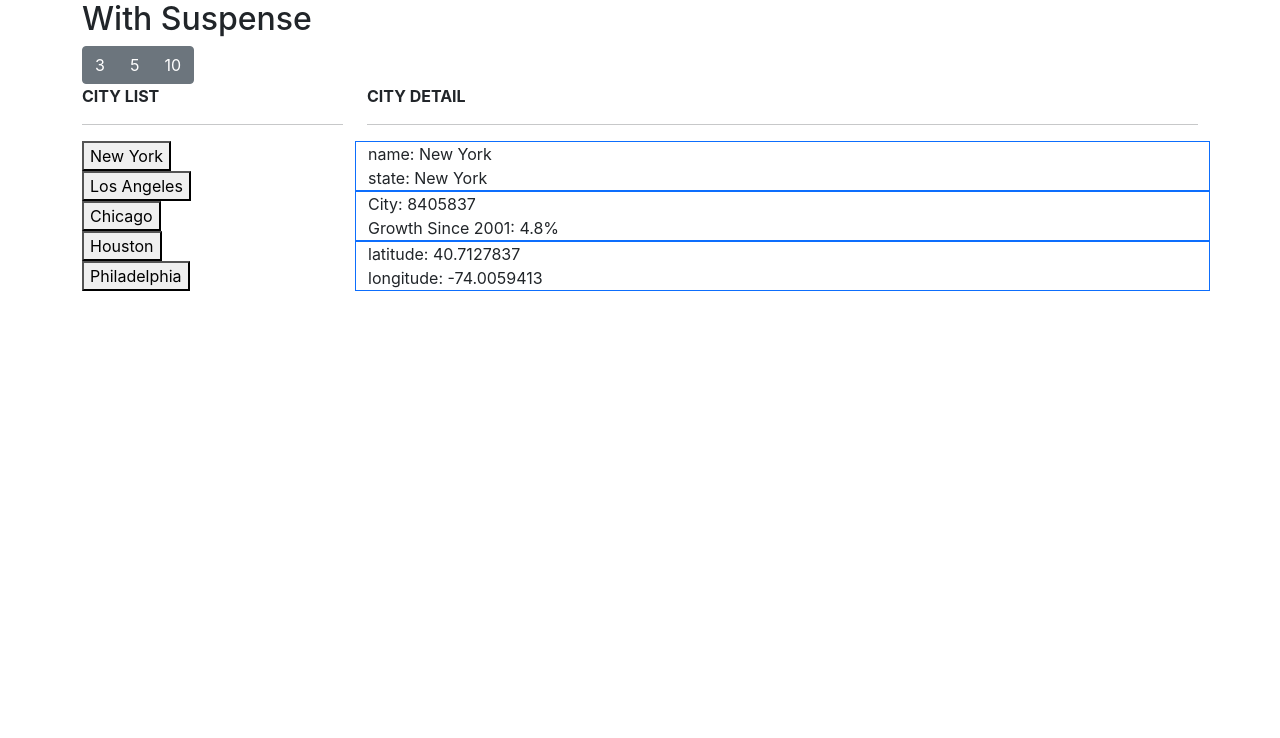
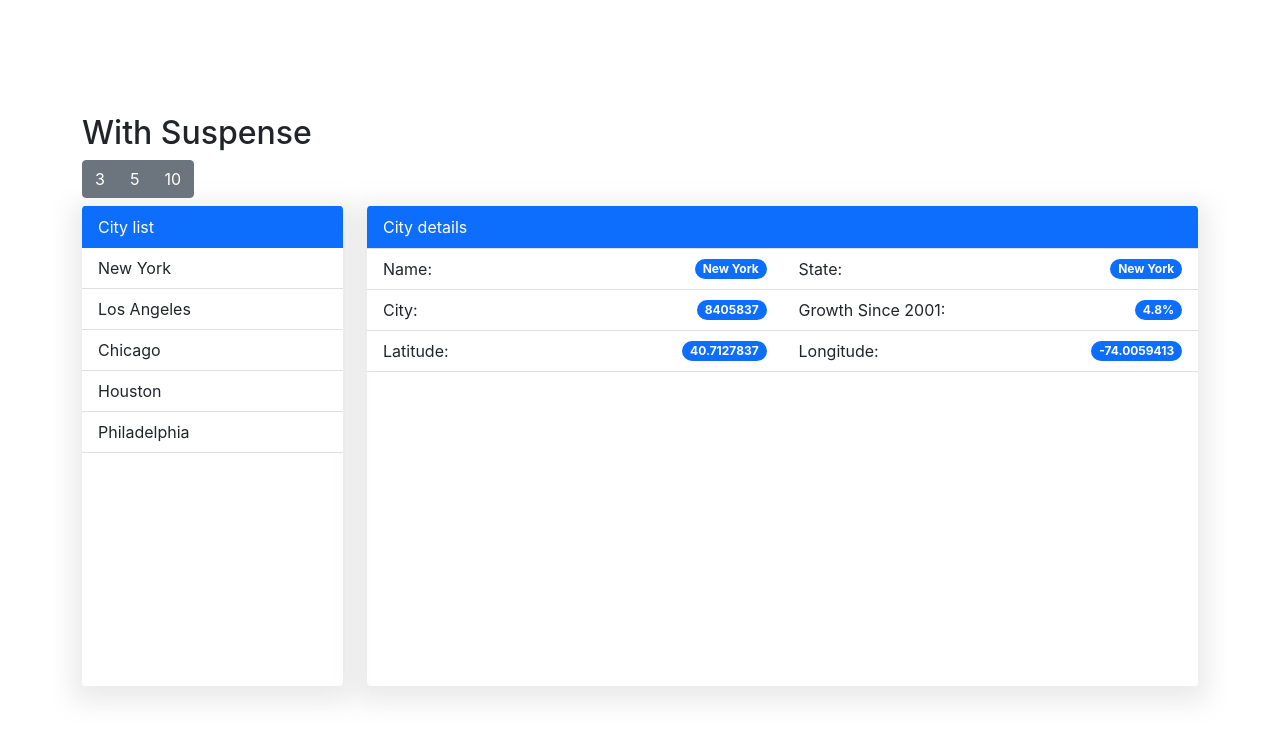
Before and after one commit to pkellner/pluralsight-react-18-whats-new-prelim, a React (Create React App) app: page / in a window 1280 px wide. Shown: the top 738 px of the page. Built offline with nearby package versions, Linux system fonts and the light colour scheme.

Commit message:
👌 IMPROVE: Design system & component UIs

```diff
--- a/src/App.css
+++ b/src/App.css
@@ -1,38 +1,65 @@
-.App {
-  text-align: center;
+:root {
+  --primary-color: #0d6efd;
+  --dark-color: #212529;
+  --gray-color: #6c757d;
+  --light-color: #f8f9fa;
+  --white-color: #fff;
+
+  --heading-font-size: 2rem;
+  --city-heading-font-size: 1.25rem;
+
 }
 
-.App-logo {
-  height: 40vmin;
-  pointer-events: none;
+body {
+  display: flex;
+  flex-direction: column;
+  justify-content: center;
+  height: 100vh;
 }
 
-@media (prefers-reduced-motion: no-preference) {
-  .App-logo {
-    animation: App-logo-spin infinite 20s linear;
-  }
+.city--list, .city--details {
+  min-height: 60vh;
+  max-height: 60vh;
+  overflow: auto;
+  /* border: 1px solid rgba(0,0,0,.125); */
+  box-shadow: 0px 7px 25px 10px rgb(129 129 129 / 16%);
+  border-radius: 0.25rem !important;
 }
 
-.App-header {
-  background-color: #282c34;
-  min-height: 100vh;
-  display: flex;
-  flex-direction: column;
-  align-items: center;
-  justify-content: center;
-  font-size: calc(10px + 2vmin);
-  color: white;
+.city--details .list-group-horizontal > * {
+  width: 50%;
 }
 
-.App-link {
-  color: #61dafb;
+.list-group {
+  border-radius: 0px;
 }
 
-@keyframes App-logo-spin {
-  from {
-    transform: rotate(0deg);
-  }
-  to {
-    transform: rotate(360deg);
-  }
+.list-group-item {
+  border-left: 0 !important;
+  border-right: 0 !important;
+  border-radius: 0 !important;
 }
+
+.city--details ul > * {
+  border-bottom: 0px;
+}
+
+.city--details ul:last-child > * {
+  border-bottom: 1px solid rgba(0,0,0,.125);
+}
+
+.city-meta {
+  display: flex;
+  flex-wrap: wrap;
+  justify-content: space-between;
+  align-items: center;
+}
+
+.city-meta .badge {
+  border-radius: 50rem;
+  background-color: var(--primary-color);
+}
+
+.padding-fix {
+  padding: 1rem 0.5rem ;
+}
--- a/src/App.js
+++ b/src/App.js
@@ -1,4 +1,5 @@
 import CityListAndDetail from "./cityStuff/CityListAndDetail";
+import "./App.css";
 
 export default function App() {
   return <CityListAndDetail />;
--- a/src/cityStuff/CityDetail.js
+++ b/src/cityStuff/CityDetail.js
@@ -2,66 +2,65 @@ import { Suspense, useContext } from "react";
 import { CityDetailStoreContext } from "../CityDetailStoreContext";
 
 function CityInfo() {
-  const { getCityInfo } = useContext(
-    CityDetailStoreContext
-  );
+  const { getCityInfo } = useContext(CityDetailStoreContext);
   const data = getCityInfo();
   return (
-    <div className="border border-primary">
-      name: {data.name}
-      <br />
-      state: {data.state}
-    </div>
+    <ul className="list-group list-group-horizontal">
+      <li className="list-group-item city-meta">
+        Name: <span className="badge">{data.name}</span>
+      </li>
+      <li className="list-group-item city-meta">
+        State: <span className="badge">{data.state}</span>
+      </li>
+    </ul>
   );
 }
 
 function CityStats() {
-  const {  getCityStats } = useContext(
-    CityDetailStoreContext
-  );
+  const { getCityStats } = useContext(CityDetailStoreContext);
   const data = getCityStats();
   return (
-    <div className="border border-primary">
-      City: {data.population}
-      <br />
-      Growth Since 2001: {data.growth}
-    </div>
+    <ul className="list-group list-group-horizontal">
+      <li className="list-group-item city-meta">
+        City: <span className="badge">{data.population}</span>
+      </li>
+      <li className="list-group-item city-meta">
+        Growth Since 2001: <span className="badge">{data.growth}</span>
+      </li>
+    </ul>
   );
 }
 
 function CityLocation() {
-  const { getCityLocation } = useContext(
-    CityDetailStoreContext
-  );
+  const { getCityLocation } = useContext(CityDetailStoreContext);
   const data = getCityLocation();
   return (
-    <div className="border border-primary">
-      latitude: {data.latitude}
-      <br />
-      longitude: {data.longitude}
-    </div>
+    <ul className="list-group list-group-horizontal">
+      <li className="list-group-item city-meta">
+        Latitude: <span className="badge">{data.latitude}</span>
+      </li>
+      <li className="list-group-item city-meta">
+        Longitude: <span className="badge">{data.longitude}</span>
+      </li>
+    </ul>
   );
 }
 
 export default function CityDetail() {
   return (
-    <div className="grid">
-      <div className="row">
-        <Suspense fallback={<div>Loading CityInfo...</div>}>
+    <>
+      <Suspense fallback={<div className="padding-fix">Loading CityInfo...</div>}>
         <CityInfo />
       </Suspense>
-      </div>
-      <div className="row">
-        <Suspense fallback={<div>Loading CityStats...</div>}>
+
+      <Suspense fallback={<div className="padding-fix">Loading CityStats...</div>}>
         <CityStats />
       </Suspense>
-      </div>
-      <div className="row">
-        <Suspense fallback={<div>Loading CityLocation...</div>}>
+
+      <Suspense fallback={<div className="padding-fix">Loading CityLocation...</div>}>
         <CityLocation />
       </Suspense>
-      </div>
-    </div>
+    </>
   );
 }
 
--- a/src/cityStuff/CityDisplayCount.js
+++ b/src/cityStuff/CityDisplayCount.js
@@ -4,7 +4,7 @@ import { CityListStoreContext } from "../CityListStoreContext";
 export default function CityDisplayCount() {
   const { setDisplayCount } = useContext(CityListStoreContext);
   return (
-    <div className="btn-group" role="group" aria-label="Basic example">
+    <div className="btn-group mb-2" role="group" aria-label="Basic example">
       <button
         type="button"
         className="btn btn-secondary"
--- a/src/cityStuff/CityHeader.js
+++ b/src/cityStuff/CityHeader.js
@@ -1,16 +1,12 @@
 export default function CityHeader() {
   return (
-    <div className="row">
+    <>
       <div className="col-3">
         <b>CITY LIST</b>
-        <hr />
       </div>
       <div className="col-9">
-        <div>
-          <b>CITY DETAIL</b>
-          <hr />
-        </div>
+        <b>CITY DETAIL</b>
       </div>
-    </div>
+    </>
   );
 }
--- a/src/cityStuff/CityList.js
+++ b/src/cityStuff/CityList.js
@@ -1,4 +1,4 @@
-import { useContext } from "react";
+import { useContext, Fragment } from "react";
 
 import { CityListStoreContext } from "../CityListStoreContext";
 import {
@@ -10,6 +10,7 @@ function CityButton({ city }) {
   const { setCityId } = useContext(CityDetailStoreContext);
   return (
     <button
+      className="list-group-item list-group-item-action"
       onClick={(e) => {
         e.preventDefault();
         console.log("click event: fired", city.id);
@@ -28,15 +29,24 @@ export default function CityList({ children }) {
   return (
     <CityDetailStoreProvider initialCityId={cities[0].id}>
       <div className="col-3">
-        {cities.map((city) => {
-          return (
-            <div key={city.id}>
-              <CityButton city={city} />
-            </div>
-          );
-        })}
+        <ul className="list-group city--list">
+          <li className="list-group-item active city--header">City list</li>
+          {cities.map((city) => {
+            return (
+              <Fragment key={city.id}>
+                <CityButton city={city} />
+              </Fragment>
+            );
+          })}
+        </ul>
       </div>
-      <div className="col-9">{children}</div>
+
+      <div className="col-9">
+        <div className="city--details">
+          <div className="list-group-item active city--header">City details</div>
+          {children}
+        </div>
+      </div>
     </CityDetailStoreProvider>
   );
 }
--- a/src/cityStuff/CityListAndDetail.js
+++ b/src/cityStuff/CityListAndDetail.js
@@ -1,5 +1,5 @@
 import { Suspense } from "react";
-import CityHeader from "./CityHeader";
+// import CityHeader from "./CityHeader";
 import CityList from "./CityList";
 import CityDetail from "./CityDetail";
 import { CityListStoreProvider } from "../CityListStoreContext";
@@ -11,7 +11,7 @@ export default function CityListAndDetail() {
       <div className="container">
         <h2>With Suspense</h2>
         <CityDisplayCount />
-        <CityHeader />
+        {/* <CityHeader /> */}
         <div className="row">
           <Suspense fallback={<div>Loading CityList...</div>}>
             <CityList>
```
Lines whose indentation alone changed are shown as unchanged.
